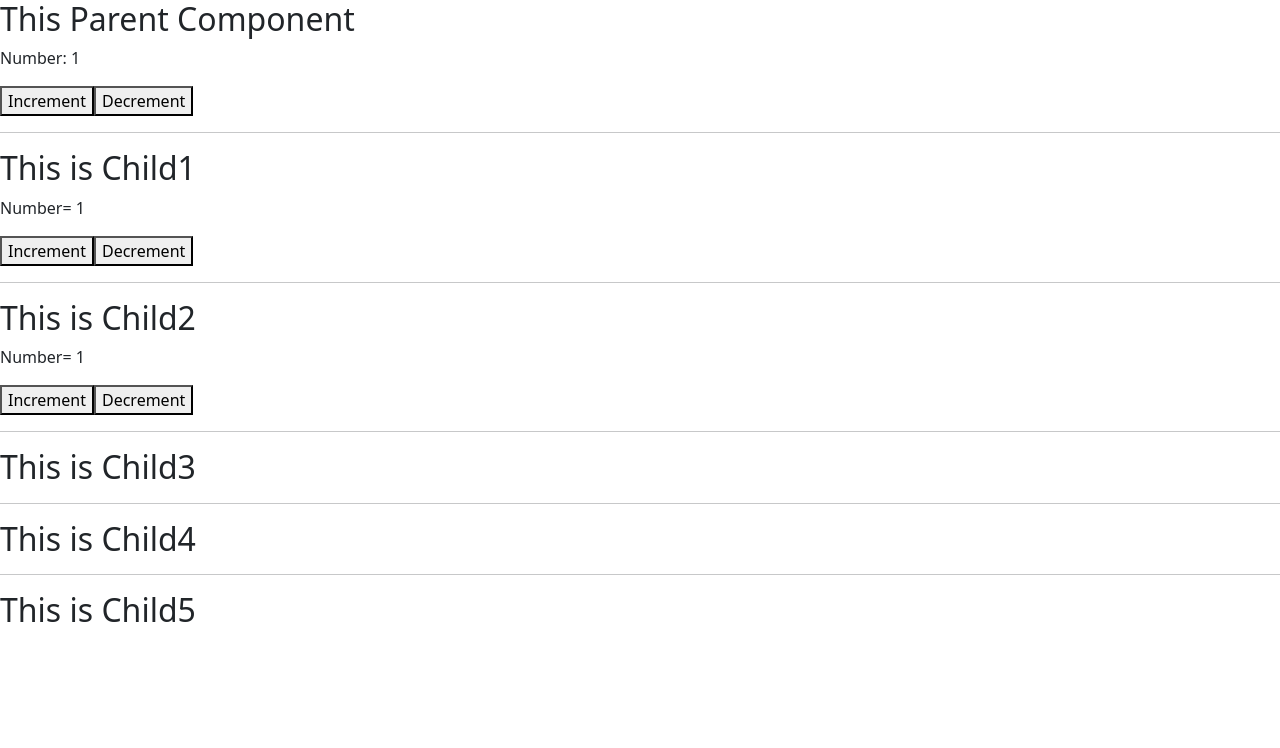
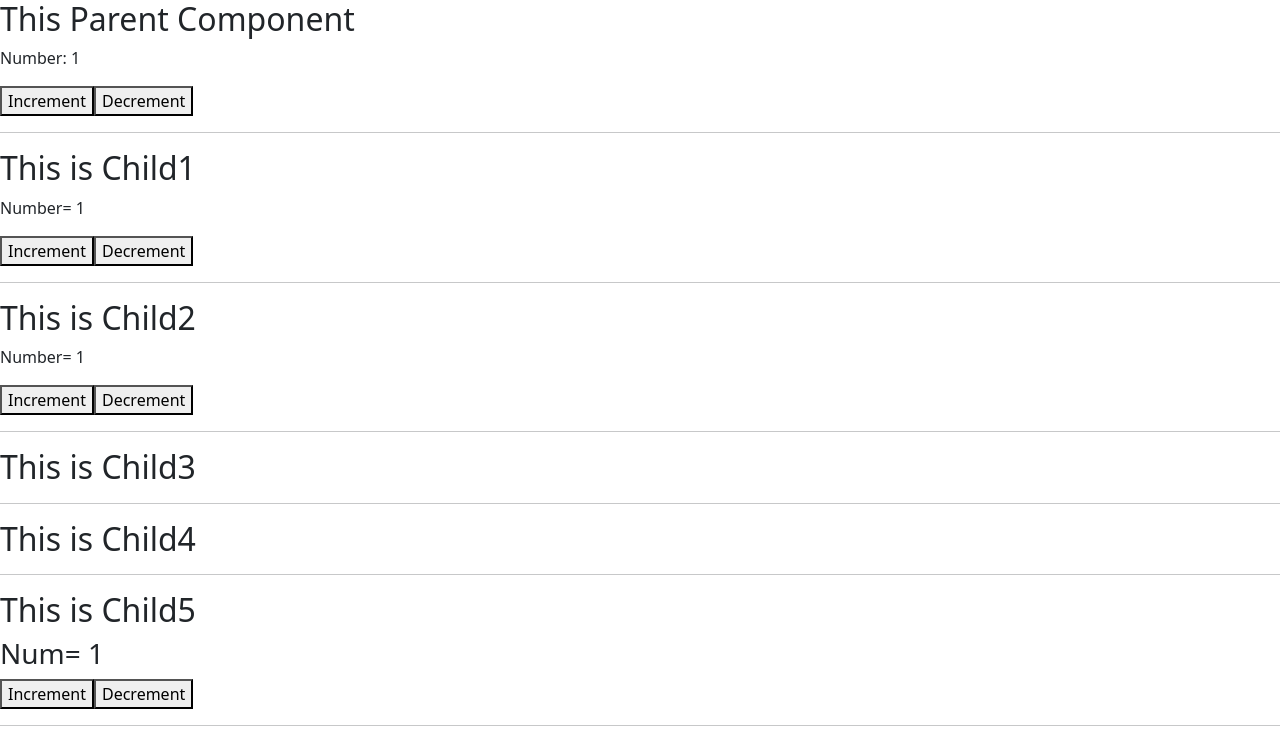
Before and after one commit to 2249abhi/react, a React (Create React App) app in the folder first/: page / in a window 1280 px wide. Shown: the top 748 px of the page. Built offline with nearby package versions, Linux system fonts and the light colour scheme.

Commit message:
added reducer hook in context api child5

```diff
--- a/first/src/FunctionalComponent/ContextAPIExample/Parent.jsx
+++ b/first/src/FunctionalComponent/ContextAPIExample/Parent.jsx
@@ -4,6 +4,8 @@ import Child1 from './Child1'
 export const NameContext = createContext()
 export const DesignationContext = createContext()
 export const SalaryContext = createContext()
+
+//it can consume data in any child(only consume)
 
 export default function Parent() {
   return (
--- a/first/src/FunctionalComponent/ReducerExample/Child5.jsx
+++ b/first/src/FunctionalComponent/ReducerExample/Child5.jsx
@@ -1,11 +1,18 @@
-import React from 'react'
+import React, {useContext} from 'react'
 
-
+import { CounterContext } from './Parent'
 
 export default function Child5() {
+
+  let {state, dispatch} = useContext(CounterContext)
+
   return (
     <>
     <h2>This is Child5</h2>
+    <h3>Num= {state.num}</h3>
+    <button onClick={()=>{dispatch({type:"INC"})}}>Increment</button>
+    <button onClick={()=>{dispatch({type:"DEC"})}}>Decrement</button>
+    <hr/>
     </>
   )
 }
--- a/first/src/FunctionalComponent/ReducerExample/Parent.jsx
+++ b/first/src/FunctionalComponent/ReducerExample/Parent.jsx
@@ -2,7 +2,7 @@ import React, { createContext, useReducer } from 'react'
 import reducer from './Reducer'
 import Child1 from './Child1'
 
-
+//reducer is used to update global state
 export const CounterContext = createContext()
 
 export default function Parent() {
```
